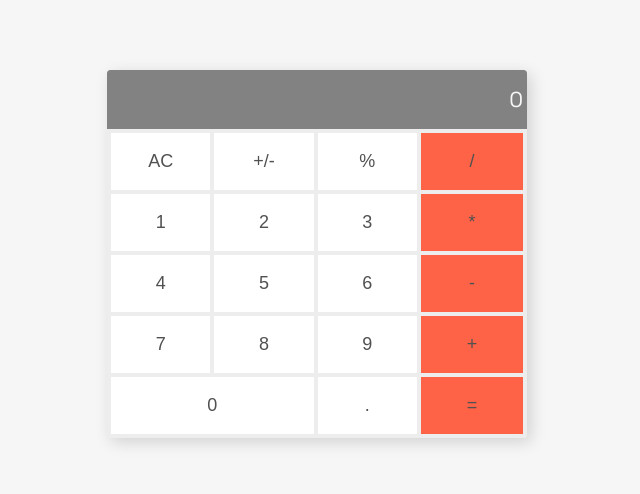
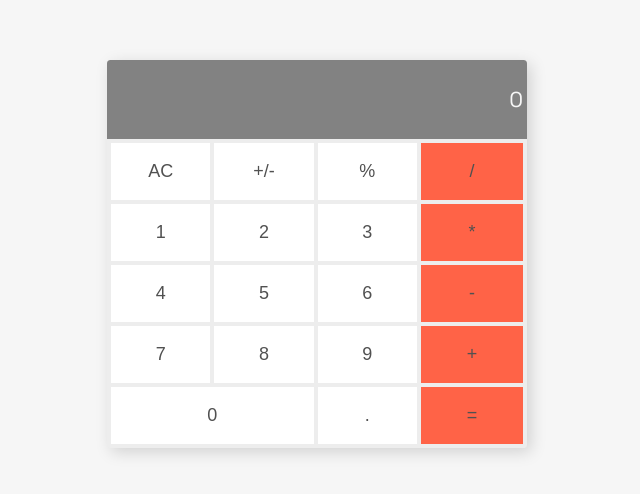
Before and after one commit to ridabensalem/Math-Magicians, a React (Create React App) app: page / in a window 1280 px wide. Shown: the part 126-620 px from the top of the page, without its empty margins (323-963 px from the left). Built offline with nearby package versions, Linux system fonts and the light colour scheme.

Commit message:
Updated the style of the calculator

```diff
--- a/src/calculator.css
+++ b/src/calculator.css
@@ -11,7 +11,7 @@
 }
 
 .calc-output {
-  padding: 1rem 0.25rem;
+  padding: 1.6rem 0.25rem;
   font-size: 1.5em;
   text-align: right;
   color: var(--color-light);
```
